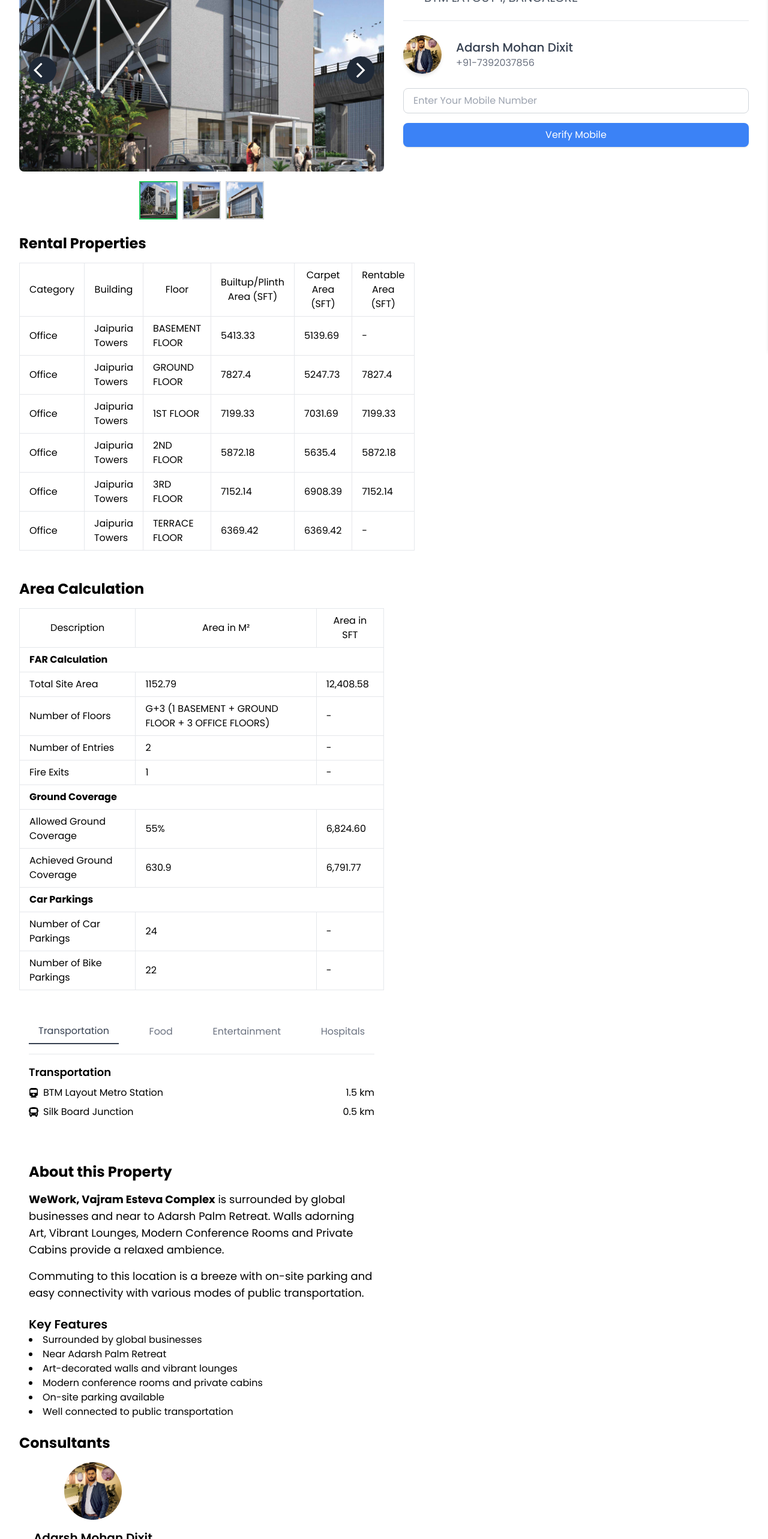
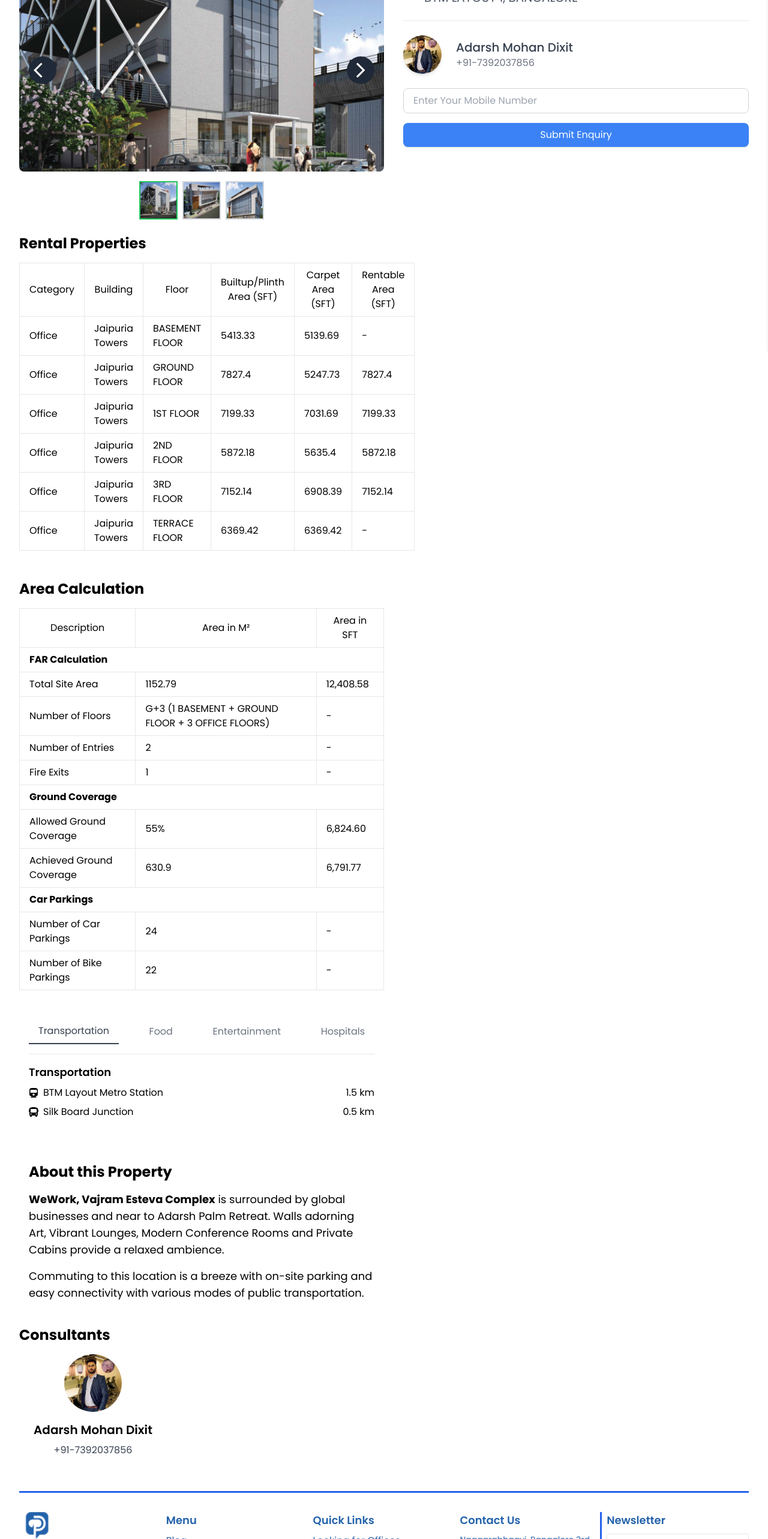
Before and after one commit to harshrao26/search, a React (Vite) app: page / in a window 1280 px wide. Shown: the part 215-2781 px from the top of the page at 60% size. Built offline with nearby package versions, Linux system fonts and the light colour scheme.

Commit message:
Changes Added

```diff
--- a/src/components/AboutProp.jsx
+++ b/src/components/AboutProp.jsx
@@ -14,17 +14,7 @@
         Commuting to this location is a breeze with on-site parking and easy
         connectivity with various modes of public transportation.
       </p>
-      <div className="mt-6">
-        <h3 className="text-xl font-semibold">Key Features</h3>
-        <ul className="list-disc list-inside">
-          <li>Surrounded by global businesses</li>
-          <li>Near Adarsh Palm Retreat</li>
-          <li>Art-decorated walls and vibrant lounges</li>
-          <li>Modern conference rooms and private cabins</li>
-          <li>On-site parking available</li>
-          <li>Well connected to public transportation</li>
-        </ul>
-      </div>
+
     </div>
   );
 };
--- a/src/components/Info.jsx
+++ b/src/components/Info.jsx
@@ -88,7 +88,7 @@
                 onClick={handleVerify}
                 className="bg-blue-500 text-white px-4 py-2 rounded-lg shadow hover:bg-blue-600 transition duration-300"
               >
-                Verify Mobile
+                Submit Enquiry
               </button>
             </div>
           ) : (
@@ -121,7 +121,7 @@
                 type="submit"
                 className="bg-green-500 text-white px-4 py-2 rounded-lg shadow hover:bg-green-600 transition duration-300"
               >
-                Submit Details
+                Submit Enquiry
               </button>
             </form>
           )}
```
